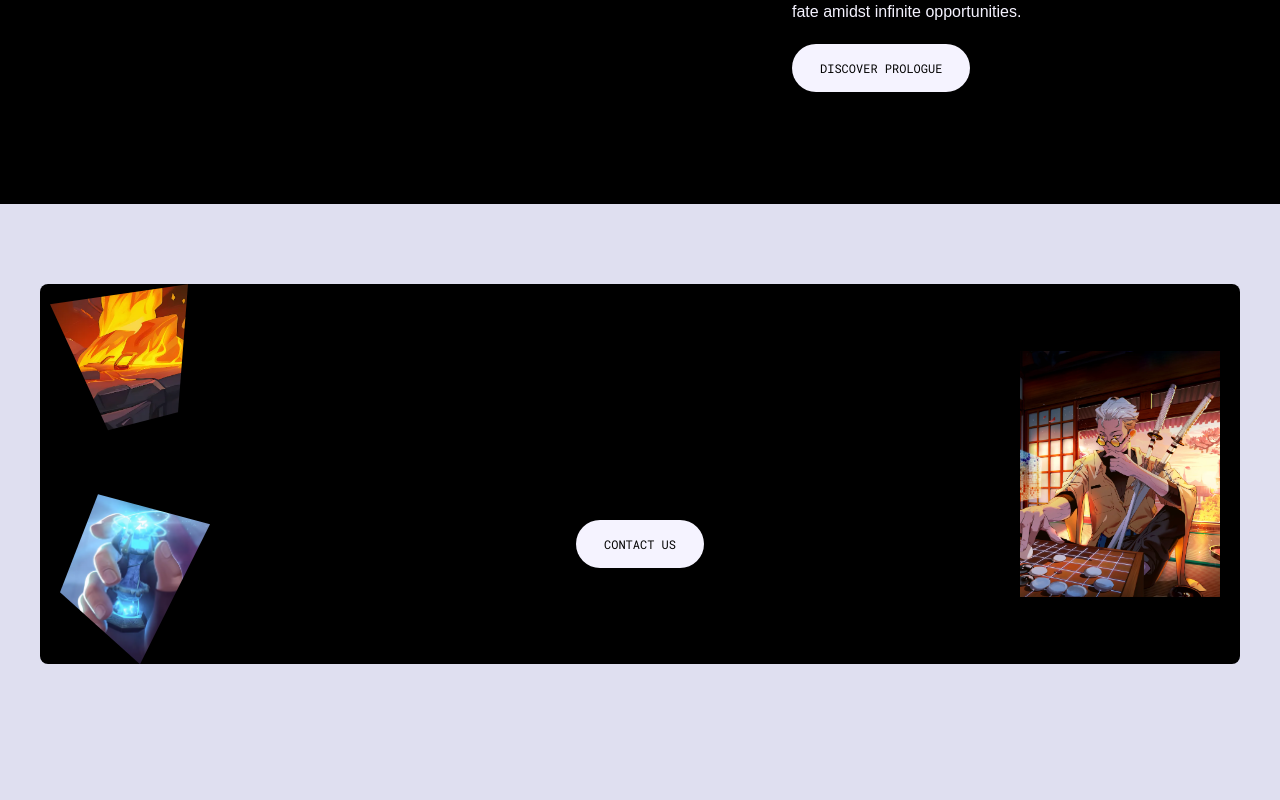
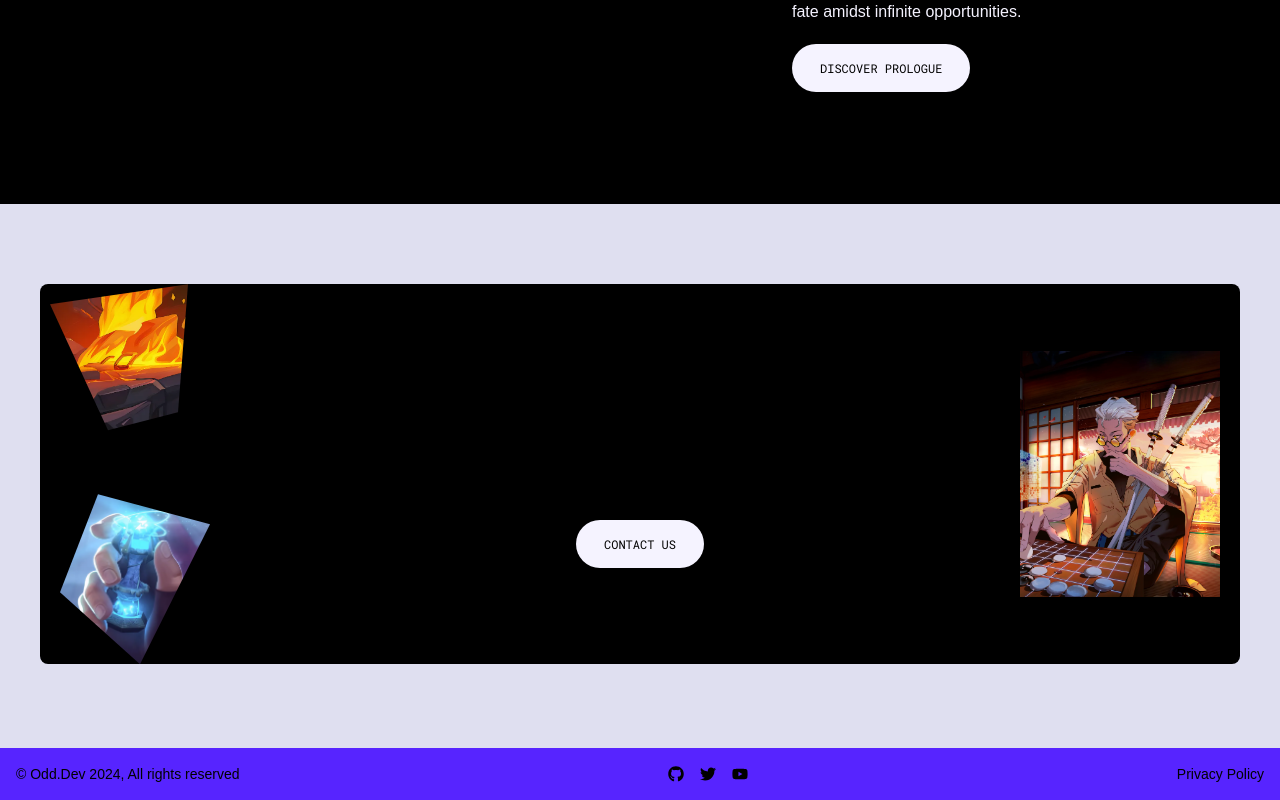
Before and after one commit to franklinegit/ReactJS, a React (Vite) app in the folder Zentry/: page / in a window 1280 px wide. Shown: the part 5939-6739 px from the top of the page. Before the commit the page ends 6687 px from the top, so only its background shows below. Built offline with nearby package versions, Linux system fonts and the light colour scheme.

Commit message:
Add Footer Section

```diff
--- a/Zentry/src/App.jsx
+++ b/Zentry/src/App.jsx
@@ -24,7 +24,7 @@
 
       <Contact />
 
-      {/* <Footer /> */}
+      <Footer />
 
     </main>
   )
--- /dev/null
+++ b/Zentry/src/components/Footer.jsx
@@ -0,0 +1,40 @@
+import React from 'react'
+import {FaDiscord, FaGithub, FaTwitter, FaYoutube} from 'react-icons/fa'
+
+const links = [
+	{href: 'https://github.com', icon: <FaGithub/>},
+	{href: 'https://twitter.com', icon: <FaTwitter/>},
+	{href: 'https://youtube.com', icon: <FaYoutube/>},
+]
+
+const Footer = () => {
+  return (
+	<footer className='w-screen bg-violet-300 py-4 text-black'>
+		<div className='container mx-auto flex flex-col items-center justify-between gap-4 px-4 md:flex-row'>
+			<p className='text-center text-sm md:text-left'>
+				&copy; Odd.Dev 2024, All rights reserved
+			</p>
+
+			<div className='flex justify-center gap-4 md:justify-start'>
+				{links.map((link) => (
+					<a
+						key={link}
+						href={link.href}
+						target='_blank'
+						rel='noopener noreferrer'
+						className='scale-100 text-black transition-colors duration-500 ease-in-out hover:text-white'>
+
+						{link.icon}
+					</a>
+				))}
+			</div>
+
+			<a href="#privacy-policy" className='text-center text-sm hover:underline md:text-right'>
+				Privacy Policy
+			</a>
+		</div>
+	</footer>
+  )
+}
+
+export default Footer
```
